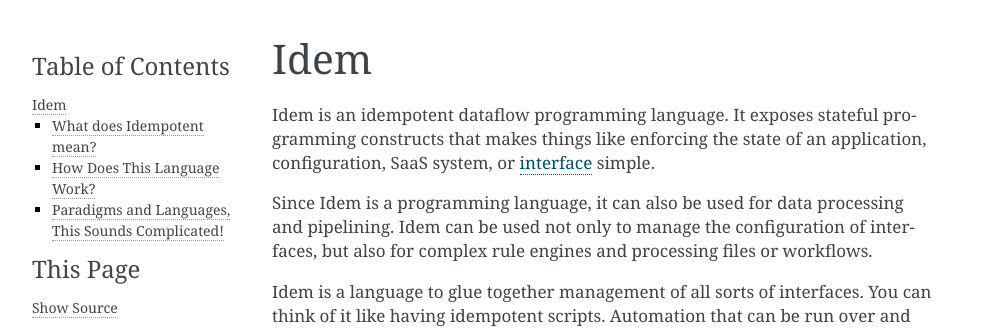
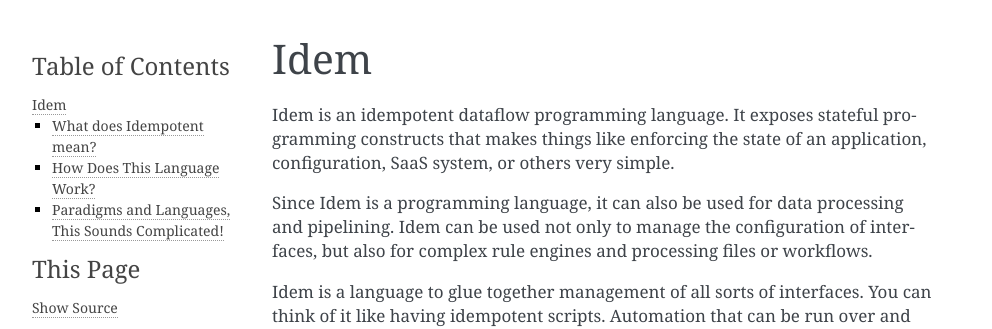
Before and after one commit to vmware-archive/idem, a Sphinx documentation site: the page built from docs/topics/intro.rst, in a window 1280 px wide. Shown: the top 329 px of the page, without its empty margins (148-1140 px from the left). Built offline with Sphinx 7.4.7, drawn with Linux system fonts in a browser that asks for light colours.

Commit message:
I did not mean interface quite like that :)

```diff
--- a/docs/topics/intro.rst
+++ b/docs/topics/intro.rst
@@ -4,8 +4,7 @@ Idem
 
 Idem is an idempotent dataflow programming language. It exposes stateful
 programming constructs that makes things like enforcing the state
-of an application, configuration, SaaS system, or
-`interface <https://www.cs.utah.edu/~germain/PPS/Topics/interfaces.html>`_
+of an application, configuration, SaaS system, or others very
 simple.
 
 Since Idem is a programming language, it can also be used for data
```
